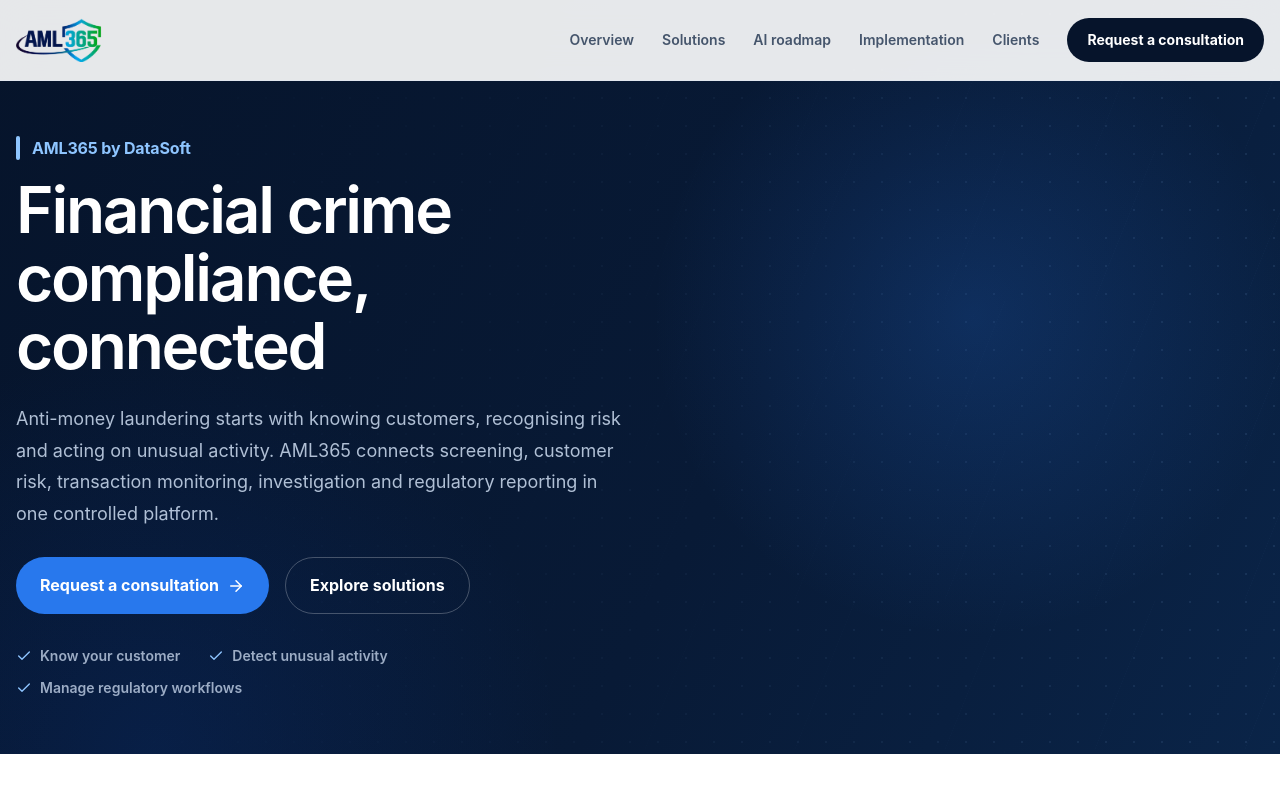
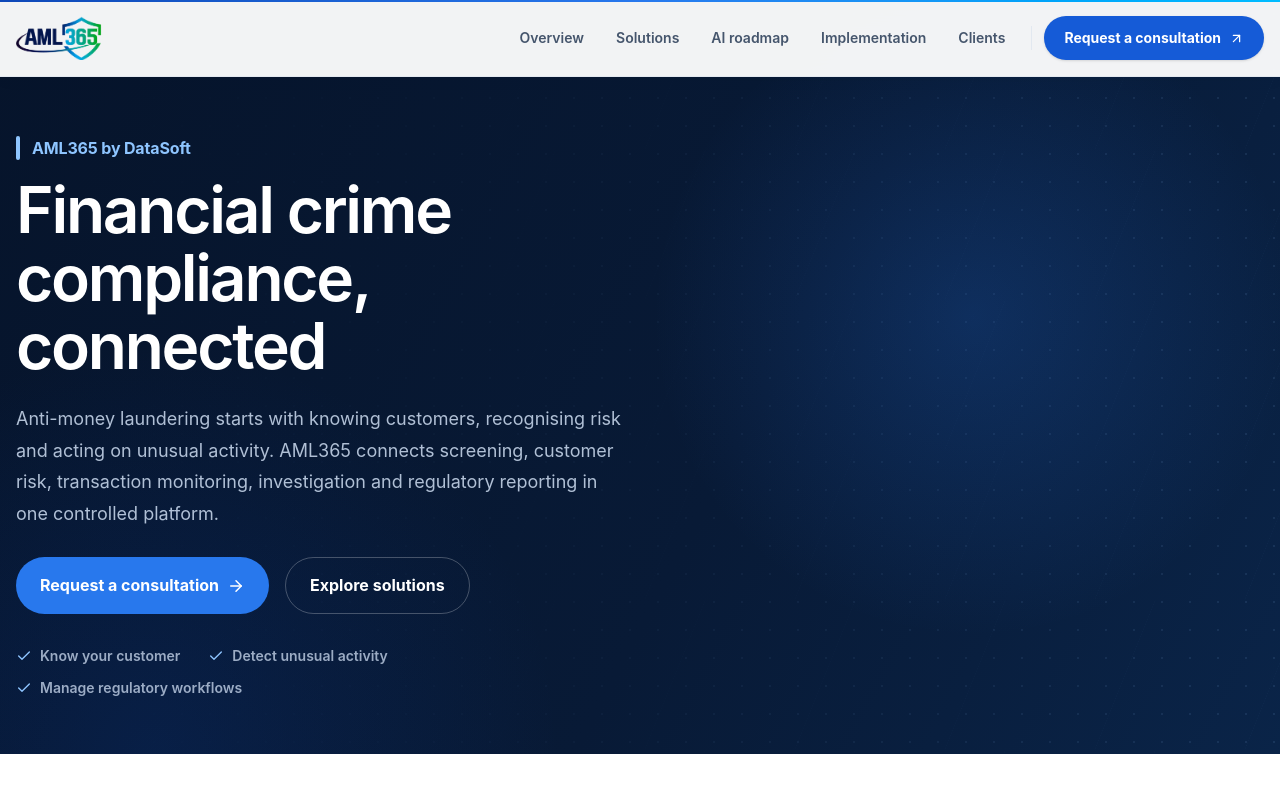
Before and after one commit to Rahim-aust/AML365, a React (Vite) app: page / in a window 1280 px wide. Shown: the top 800 px of the page. Built offline with nearby package versions, Linux system fonts and the light colour scheme.

Commit message:
refine enterprise site header

```diff
--- a/src/components/SiteLayout.js
+++ b/src/components/SiteLayout.js
@@ -36,32 +36,41 @@
       >
         Skip to content
       </a>
-      <header className="glass fixed inset-x-0 top-0 z-50 border-b border-slate-200/80">
-        <div className="site-container flex h-20 items-center justify-between">
+      <header className="fixed inset-x-0 top-0 z-50 border-b border-slate-200/80 bg-white/95 shadow-[0_1px_16px_rgba(6,20,43,.05)] backdrop-blur-xl">
+        <div
+          className="absolute inset-x-0 top-0 h-0.5 bg-gradient-to-r from-brand-700 via-brand-500 to-sky-400"
+          aria-hidden="true"
+        />
+        <div className="site-container flex h-[4.75rem] items-center justify-between">
           <Logo />
           <nav
-            className="hidden items-center gap-7 lg:flex"
+            className="hidden items-center gap-1 lg:flex"
             aria-label="Primary navigation"
           >
             {links.map(([label, to]) => (
               <NavLink
                 key={label}
                 to={to}
-                className="focus-ring text-sm font-semibold text-slate-600 transition hover:text-brand-600"
+                className="focus-ring rounded-full px-3.5 py-2.5 text-sm font-semibold text-slate-600 transition hover:bg-skysoft-50 hover:text-brand-700"
               >
                 {label}
               </NavLink>
             ))}
+            <span
+              className="mx-2 h-6 w-px bg-slate-200"
+              aria-hidden="true"
+            />
             <Link
               to="/contact"
-              className="focus-ring rounded-full bg-navy-950 px-5 py-3 text-sm font-bold text-white transition hover:bg-brand-700"
+              className="focus-ring inline-flex items-center gap-2 rounded-full bg-brand-600 px-5 py-3 text-sm font-bold text-white shadow-sm transition hover:bg-brand-700"
             >
               Request a consultation
+              <ArrowUpRight size={15} aria-hidden="true" />
             </Link>
           </nav>
           <button
             type="button"
-            className="focus-ring rounded-lg p-2 text-navy-950 lg:hidden"
+            className="focus-ring rounded-xl border border-slate-200 bg-white p-2.5 text-navy-950 shadow-sm transition hover:bg-skysoft-50 lg:hidden"
             aria-label={open ? "Close menu" : "Open menu"}
             aria-expanded={open}
             onClick={() => setOpen(!open)}
@@ -71,16 +80,16 @@
         </div>
         {open && (
           <nav
-            className="border-t border-slate-200 bg-white px-4 py-5 lg:hidden"
+            className="absolute inset-x-0 top-full border-y border-slate-200 bg-white/98 px-4 py-4 shadow-2xl shadow-blue-950/10 backdrop-blur-xl lg:hidden"
             aria-label="Mobile navigation"
           >
-            <div className="site-container flex flex-col gap-1">
+            <div className="site-container flex flex-col gap-1.5">
               {links.map(([label, to]) => (
                 <Link
                   key={label}
                   to={to}
                   onClick={() => setOpen(false)}
-                  className="rounded-lg px-3 py-3 font-semibold text-navy-900 hover:bg-skysoft-50"
+                  className="focus-ring rounded-xl px-4 py-3 font-semibold text-navy-900 transition hover:bg-skysoft-50 hover:text-brand-700"
                 >
                   {label}
                 </Link>
@@ -88,7 +97,7 @@
               <Link
                 to="/contact"
                 onClick={() => setOpen(false)}
-                className="mt-2 rounded-lg bg-navy-950 px-4 py-3 text-center font-bold text-white"
+                className="focus-ring mt-2 rounded-xl bg-brand-600 px-4 py-3.5 text-center font-bold text-white shadow-sm transition hover:bg-brand-700"
               >
                 Request a consultation
               </Link>
```
